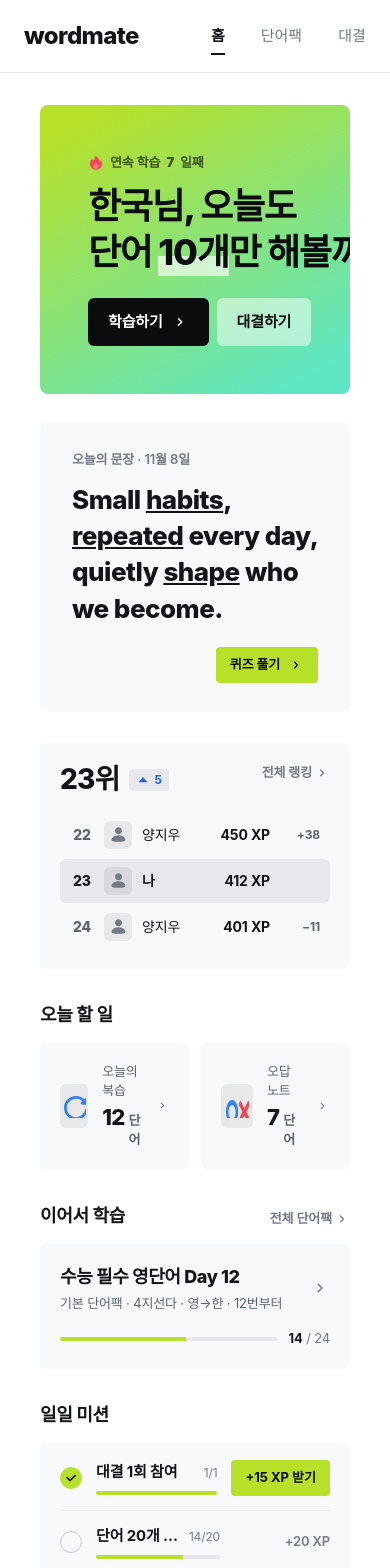
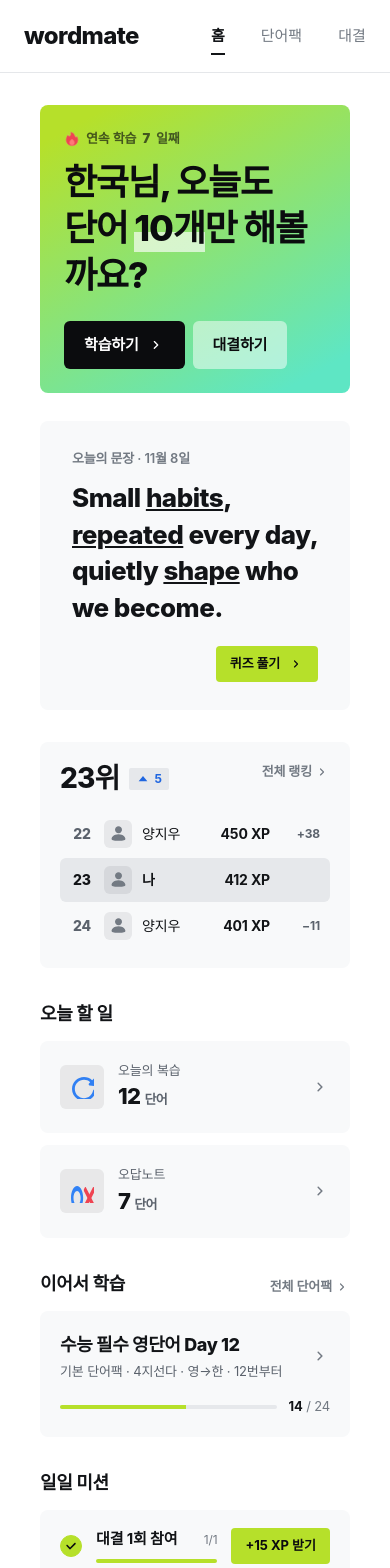
Before and after one commit to WORD-MATE/wordmate-frontend, a React (Vite) app: page / in a window 390 px wide. Shown: the top 1568 px of the page. Built offline with nearby package versions, Linux system fonts and the light colour scheme; a web font is replaced by a local one.

Commit message:
fix: prevent home layout overflow on narrow screens

```diff
--- a/src/pages/home/HeroCard.tsx
+++ b/src/pages/home/HeroCard.tsx
@@ -8,7 +8,7 @@ const wordCards = [
 export default function HeroCard() {
   return (
     <section
-      className="relative grid grid-cols-[718px_320px] gap-6 overflow-clip rounded-lg p-12"
+      className="relative grid grid-cols-1 gap-6 overflow-clip rounded-lg p-6 min-[1240px]:grid-cols-[718px_320px] min-[1240px]:p-12 sm:p-8"
       style={{
         backgroundImage: 'linear-gradient(151.37deg, #b6e02a 8.49%, #5ee6c4 91.51%)',
       }}
@@ -54,7 +54,7 @@ export default function HeroCard() {
         </div>
       </div>
 
-      <div className="relative h-[190px] self-center" aria-hidden="true">
+      <div className="relative hidden h-[190px] self-center min-[1240px]:block" aria-hidden="true">
         {wordCards.map(({ word, rotation, tone, left, top }) => (
           <div
             key={word}
--- a/src/pages/home/HomePage.tsx
+++ b/src/pages/home/HomePage.tsx
@@ -11,7 +11,7 @@ export default function HomePage() {
     <div className="flex flex-col gap-7">
       <HeroCard />
 
-      <div className="grid grid-cols-1 gap-x-3 gap-y-8 lg:grid-cols-[788px_360px]">
+      <div className="grid grid-cols-1 gap-x-3 gap-y-8 min-[1240px]:grid-cols-[788px_360px]">
         <DailySentenceCard />
         <MyRankingCard />
 
--- a/src/pages/home/TodayTasks.tsx
+++ b/src/pages/home/TodayTasks.tsx
@@ -16,7 +16,7 @@ export default function TodayTasks() {
         오늘 할 일
       </h2>
 
-      <div className="grid grid-cols-2 gap-3 pt-3.5">
+      <div className="grid grid-cols-1 gap-3 pt-3.5 min-[640px]:grid-cols-2">
         {tasks.map(({ Icon, label, count }) => (
           <button
             key={label}
```
